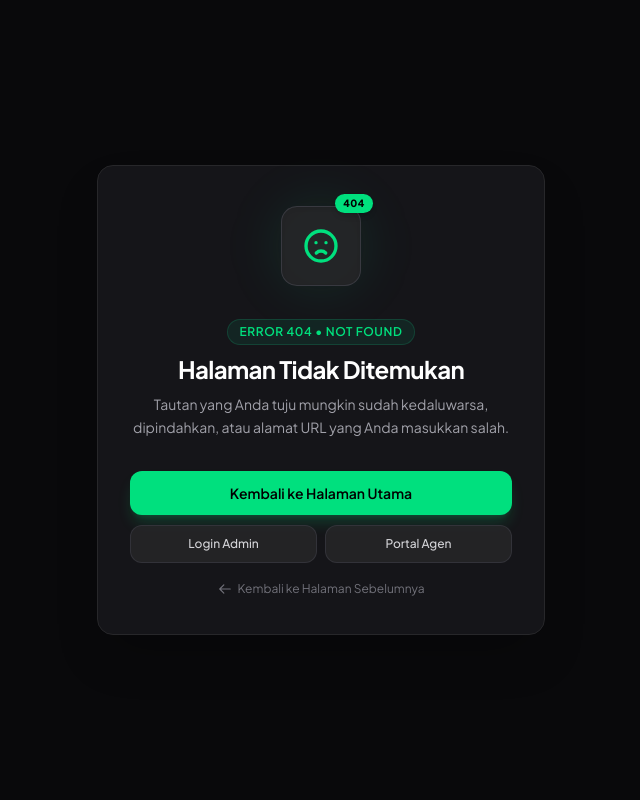
After one commit to Luanjinx/netspeed, a Laravel app: template resources/views/errors/404.blade.php in a window 1280 px wide. The commit adds this page. Shown: the whole page, without its empty margins (319-959 px from the left). Run offline with Laravel 12, Linux system fonts and the light colour scheme; the template is opened without the code that fills it, so the values that code supplies are empty; some libraries are stand-ins or nearby versions.

Commit message:
feat(errors): add branded 404 Not Found and 500 Server Error pages

```diff
--- /dev/null
+++ b/resources/views/errors/404.blade.php
@@ -0,0 +1,102 @@
+<!DOCTYPE html>
+<html lang="id" class="dark">
+<head>
+    <meta charset="UTF-8">
+    <meta name="viewport" content="width=device-width, initial-scale=1.0">
+    <title>404 - Halaman Tidak Ditemukan | NetSpeed ISP</title>
+    <link rel="icon" type="image/png" href="{{ asset('images/logo.png') }}">
+    <script src="https://cdn.tailwindcss.com"></script>
+    <script>
+        tailwind.config = {
+            darkMode: 'class',
+            theme: {
+                extend: {
+                    colors: {
+                        primary: {
+                            DEFAULT: '#00e07e',
+                            dark: '#00b865',
+                            light: '#4deda4'
+                        }
+                    }
+                }
+            }
+        }
+    </script>
+    <link rel="preconnect" href="https://fonts.googleapis.com">
+    <link rel="preconnect" href="https://fonts.gstatic.com" crossorigin>
+    <link href="https://fonts.googleapis.com/css2?family=Plus+Jakarta+Sans:wght@400;500;600;700;800&display=swap" rel="stylesheet">
+    <style>
+        body { font-family: 'Plus Jakarta Sans', sans-serif; }
+    </style>
+</head>
+<body class="bg-zinc-950 text-zinc-100 min-h-screen flex items-center justify-center p-4 antialiased selection:bg-primary selection:text-black">
+    <div class="max-w-md w-full text-center space-y-6 bg-zinc-900/90 border border-zinc-800 p-8 rounded-2xl shadow-2xl backdrop-blur-xl">
+        <!-- 404 Graphic / Icon -->
+        <div class="relative mx-auto w-24 h-24 flex items-center justify-center">
+            <div class="absolute inset-0 rounded-full bg-emerald-500/10 blur-xl"></div>
+            <div class="relative w-20 h-20 rounded-2xl bg-zinc-800/80 border border-zinc-700/80 flex items-center justify-center text-primary shadow-inner">
+                <svg class="w-10 h-10" fill="none" stroke="currentColor" viewBox="0 0 24 24">
+                    <path stroke-linecap="round" stroke-linejoin="round" stroke-width="2" d="M9.172 16.172a4 4 0 015.656 0M9 10h.01M15 10h.01M21 12a9 9 0 11-18 0 9 9 0 0118 0z" />
+                </svg>
+            </div>
+            <span class="absolute -top-1 -right-1 px-2 py-0.5 rounded-full text-[10px] font-black bg-primary text-black tracking-wider uppercase shadow-md">
+                404
+            </span>
+        </div>
+
+        <!-- Title & Description -->
+        <div class="space-y-2">
+            <div class="inline-block px-3 py-1 bg-emerald-500/10 border border-emerald-500/20 text-primary text-xs font-semibold rounded-full uppercase tracking-wider">
+                Error 404 • Not Found
+            </div>
+            <h1 class="text-2xl font-bold text-white tracking-tight">Halaman Tidak Ditemukan</h1>
+            <p class="text-zinc-400 text-sm leading-relaxed">
+                Tautan yang Anda tuju mungkin sudah kedaluwarsa, dipindahkan, atau alamat URL yang Anda masukkan salah.
+            </p>
+        </div>
+
+        <!-- Action Buttons -->
+        <div class="space-y-2.5 pt-2">
+            @auth
+                @if(auth()->user()->role === 'agent')
+                    <a href="{{ route('agent.dashboard') }}" class="block w-full py-3 px-4 bg-primary hover:bg-primary-dark text-black font-semibold text-sm rounded-xl transition duration-150 shadow-lg shadow-primary/20">
+                        Masuk ke Dashboard Agen
+                    </a>
+                @elseif(auth()->user()->role === 'technician')
+                    <a href="{{ route('technician.dashboard') }}" class="block w-full py-3 px-4 bg-primary hover:bg-primary-dark text-black font-semibold text-sm rounded-xl transition duration-150 shadow-lg shadow-primary/20">
+                        Masuk ke Dashboard Teknisi
+                    </a>
+                @elseif(auth()->user()->role === 'customer')
+                    <a href="{{ route('customer.dashboard') }}" class="block w-full py-3 px-4 bg-primary hover:bg-primary-dark text-black font-semibold text-sm rounded-xl transition duration-150 shadow-lg shadow-primary/20">
+                        Masuk ke Dashboard Pelanggan
+                    </a>
+                @else
+                    <a href="/admin" class="block w-full py-3 px-4 bg-primary hover:bg-primary-dark text-black font-semibold text-sm rounded-xl transition duration-150 shadow-lg shadow-primary/20">
+                        Kembali ke Panel Administrator
+                    </a>
+                @endif
+            @else
+                <a href="/" class="block w-full py-3 px-4 bg-primary hover:bg-primary-dark text-black font-semibold text-sm rounded-xl transition duration-150 shadow-lg shadow-primary/20">
+                    Kembali ke Halaman Utama
+                </a>
+
+                <div class="grid grid-cols-2 gap-2">
+                    <a href="/admin/login" class="py-2.5 px-3 bg-zinc-800/80 hover:bg-zinc-700/80 text-zinc-300 hover:text-white font-medium text-xs rounded-xl border border-zinc-700/60 transition text-center">
+                        Login Admin
+                    </a>
+                    <a href="/agen/login" class="py-2.5 px-3 bg-zinc-800/80 hover:bg-zinc-700/80 text-zinc-300 hover:text-white font-medium text-xs rounded-xl border border-zinc-700/60 transition text-center">
+                        Portal Agen
+                    </a>
+                </div>
+            @endauth
+
+            <button type="button" onclick="window.history.length > 1 ? window.history.back() : window.location.href='/'" class="inline-flex items-center gap-1.5 text-xs text-zinc-500 hover:text-zinc-300 transition pt-2">
+                <svg class="w-3.5 h-3.5" fill="none" stroke="currentColor" viewBox="0 0 24 24">
+                    <path stroke-linecap="round" stroke-linejoin="round" stroke-width="2" d="M10 19l-7-7m0 0l7-7m-7 7h18" />
+                </svg>
+                <span>Kembali ke Halaman Sebelumnya</span>
+            </button>
+        </div>
+    </div>
+</body>
+</html>
```
Also changed, not shown: resources/views/errors/500.blade.php (added, +70 -0 lines), resources/views/errors/403.blade.php (line endings or trailing spaces).
